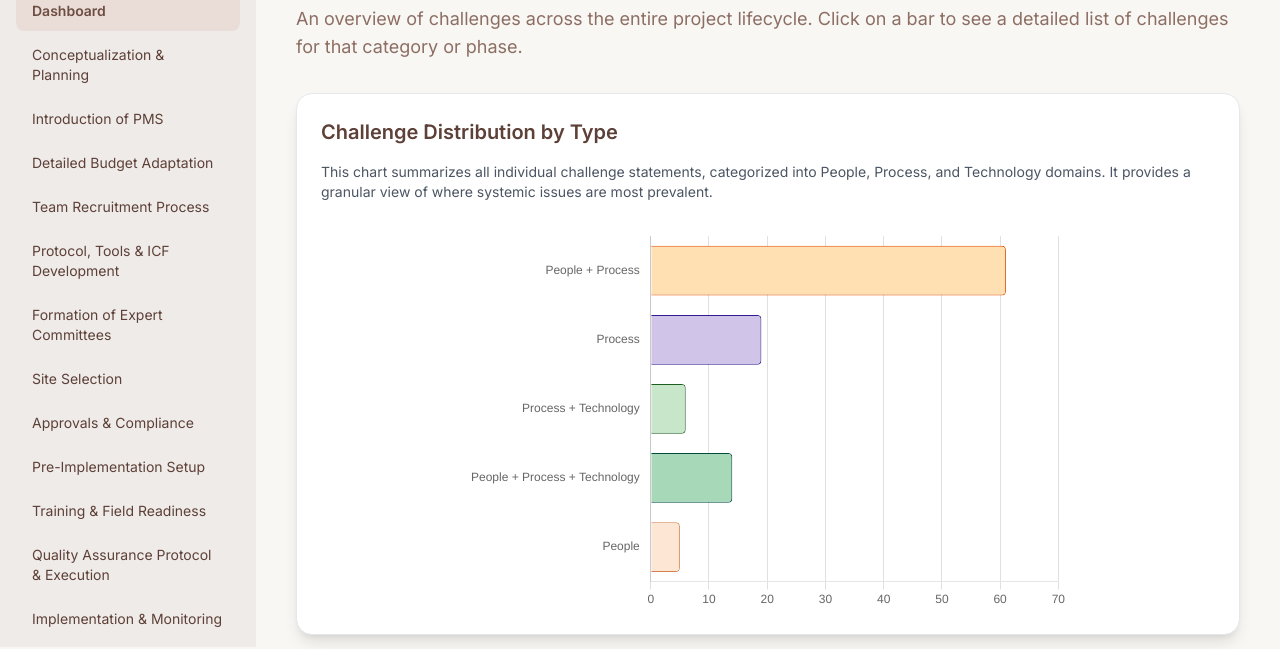
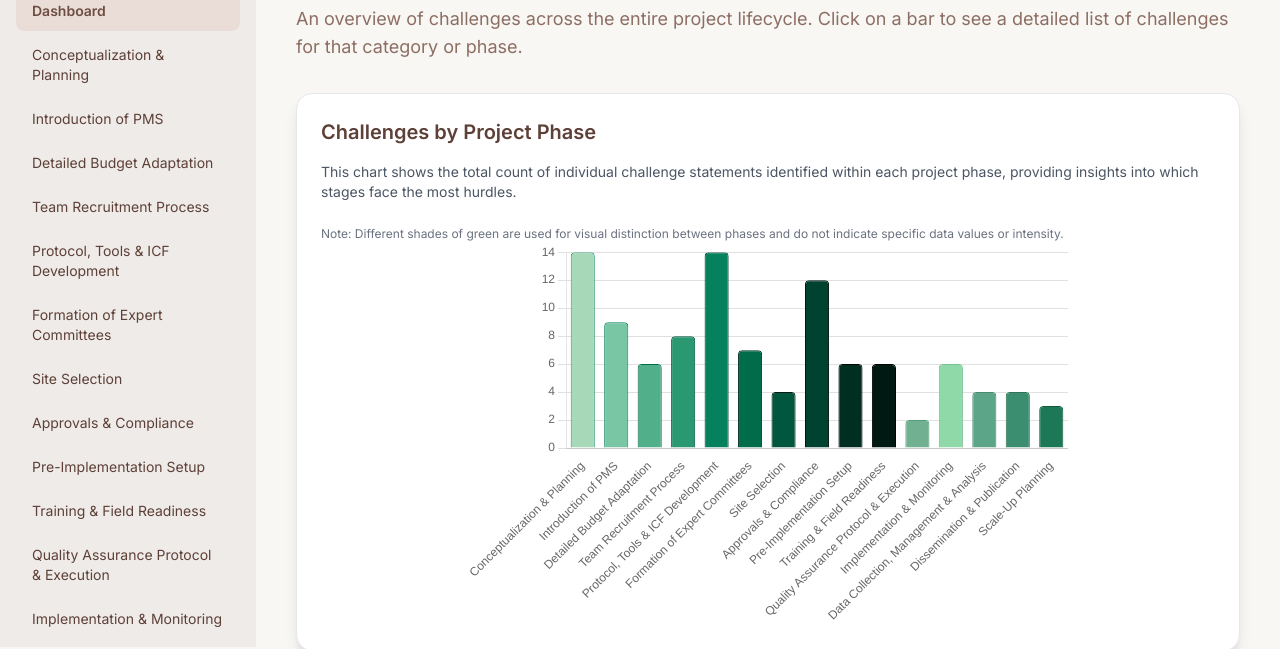
Before and after one commit to vish-cel/project-execution, a plain HTML site: page index.html in a window 1280 px wide. Shown: the part 153-802 px from the top of the page. Drawn offline with nearby package versions, Linux system fonts and the light colour scheme.

Commit message:
Reordered charts

```diff
--- a/index.html
+++ b/index.html
@@ -372,7 +372,7 @@ const generatePeopleVsProcessDetailedContent = () => {
                 techCannotSolve = "Technology provides data, but humans must interpret it and make the decision to adjust budgets and allocate personnel appropriately, often facing political or financial constraints.";
             } else if (challenge.includes("PMs are often unaware of the submitted budget") || challenge.includes("PMs’ suggestions for cost optimization are overlooked")) {
                 techCanSolve = "Integrated financial and project management dashboards can provide real-time budget visibility to PMs. Digital suggestion boxes or collaboration platforms can capture and track cost-saving ideas.";
-                CannotSolve = "Technology cannot build trust between PMs and finance, or ensure that leadership genuinely values and acts upon PM input. This requires organizational culture change.";
+                techCannotSolve = "Technology cannot build trust between PMs and finance, or ensure that leadership genuinely values and acts upon PM input. This requires organizational culture change.";
             } else if (challenge.includes("PMs are overloaded with JD preparation, CV screening, and interviewing")) {
                 techCanSolve = "Applicant Tracking Systems (ATS) automate job posting and initial CV filtering. AI tools can assist with drafting JDs and pre-screening candidates.";
                 techCannotSolve = "Technology can streamline tasks, but the ultimate decision to redistribute workload, hire more HR staff, or empower PMs to delegate is a human management decision.";
@@ -683,7 +683,7 @@ document.addEventListener('DOMContentLoaded', () => {
                 <div class="fade-in">
                     <button id="back-button-table" class="mb-4 px-6 py-2 bg-[#6d4c41] text-white rounded-lg shadow hover:bg-[#5d4037] transition">← Back</button>
                     <h2 class="text-3xl font-bold text-[#6d4c41] mb-2">Detailed Challenges: ${currentTableTitle}</h2>
-                    <p class="text-lg text-[#8d6e63] mb-8">Below is a comprehensive list of all challenges ${currentTableType === 'type' ? `of type '${currentTableTitle}' across all phases` : currentTableType === 'phase' ? `identified within the '${currentTableTitle}' phase` : currentTableType === 'phase_category' ? `of type '${currentTableTitle.split(' - ')[1]}' within the '${currentTableTitle.split(' - ')[0]}' phase` : currentTableType === 'ownership' ? `associated with '${currentTableTitle}' across all phases` : currentTableType === 'phase_ownership' ? `associated with '${currentTableTitle.split(' - ')[1]}' within the '${currentTableTitle.split(' - ')[0]}' phase` : ''}, with each specific challenge statement presented on its own row, along with their respective project phases, operational steps, proposed solutions, and ownership status. This granular view helps in understanding individual pain points more clearly.</p>
+                    <p class="text-lg text-[#8d6e63] mb-8">Below is a comprehensive list of all challenges ${currentTableType === 'type' ? `of type '${currentTableTitle}' across all phases` : currentTableType === 'phase' ? `identified within the '${currentTableTitle}' phase` : currentTableType === 'phase_category' ? `of type '${currentTableTitle.split(' - ')[1]}' within the '${currentTableTitle.split(' - ')[0]}' phase` : currentTableType === 'ownership' ? `associated with '${currentTableTitle}' across all phases` : currentTableType === 'phase_ownership' ? `associated with '${currentTableTitle.split(' - ')[1]}' within the '${currentTableTitle.split(' - ')[0]}' phase` : ''}, along with their respective project phases, operational steps, proposed solutions, and ownership status. This granular view helps in understanding individual pain points more clearly.</p>
                     <div class="bg-white p-6 rounded-2xl shadow-lg border border-gray-200 overflow-x-auto">
                         <table class="min-w-full divide-y divide-gray-200 detailed-table">
                             <thead class="bg-[#f8f7f4]">
@@ -724,18 +724,18 @@ document.addEventListener('DOMContentLoaded', () => {
 
                     <div class="grid grid-cols-1 gap-8 mb-8">
                         <div class="bg-white p-6 rounded-2xl shadow-lg border border-gray-200">
-                            <h3 class="text-xl font-semibold mb-4 text-[#5d4037]">Challenge Distribution by Type</h3>
-                            <p class="text-sm text-gray-600 mb-6">This chart summarizes all individual challenge statements, categorized into People, Process, and Technology domains. It provides a granular view of where systemic issues are most prevalent.</p>
-                            <div class="chart-container h-96" id="chart-container-dashboard-type">
-                                <canvas id="dashboard-chart-type"></canvas>
-                            </div>
-                        </div>
-                        <div class="bg-white p-6 rounded-2xl shadow-lg border border-gray-200">
                             <h3 class="text-xl font-semibold mb-4 text-[#5d4037]">Challenges by Project Phase</h3>
                             <p class="text-sm text-gray-600 mb-6">This chart shows the total count of individual challenge statements identified within each project phase, providing insights into which stages face the most hurdles.</p>
                             <p class="text-xs text-gray-500 mt-2">Note: Different shades of green are used for visual distinction between phases and do not indicate specific data values or intensity.</p>
                             <div class="chart-container h-96" id="chart-container-dashboard-phase">
                                 <canvas id="dashboard-chart-phase"></canvas>
+                            </div>
+                        </div>
+                        <div class="bg-white p-6 rounded-2xl shadow-lg border border-gray-200">
+                            <h3 class="text-xl font-semibold mb-4 text-[#5d4037]">Challenge Distribution by Type</h3>
+                            <p class="text-sm text-gray-600 mb-6">This chart summarizes all individual challenge statements, categorized into People, Process, and Technology domains. It provides a granular view of where systemic issues are most prevalent.</p>
+                            <div class="chart-container h-96" id="chart-container-dashboard-type">
+                                <canvas id="dashboard-chart-type"></canvas>
                             </div>
                         </div>
                     </div>
```
